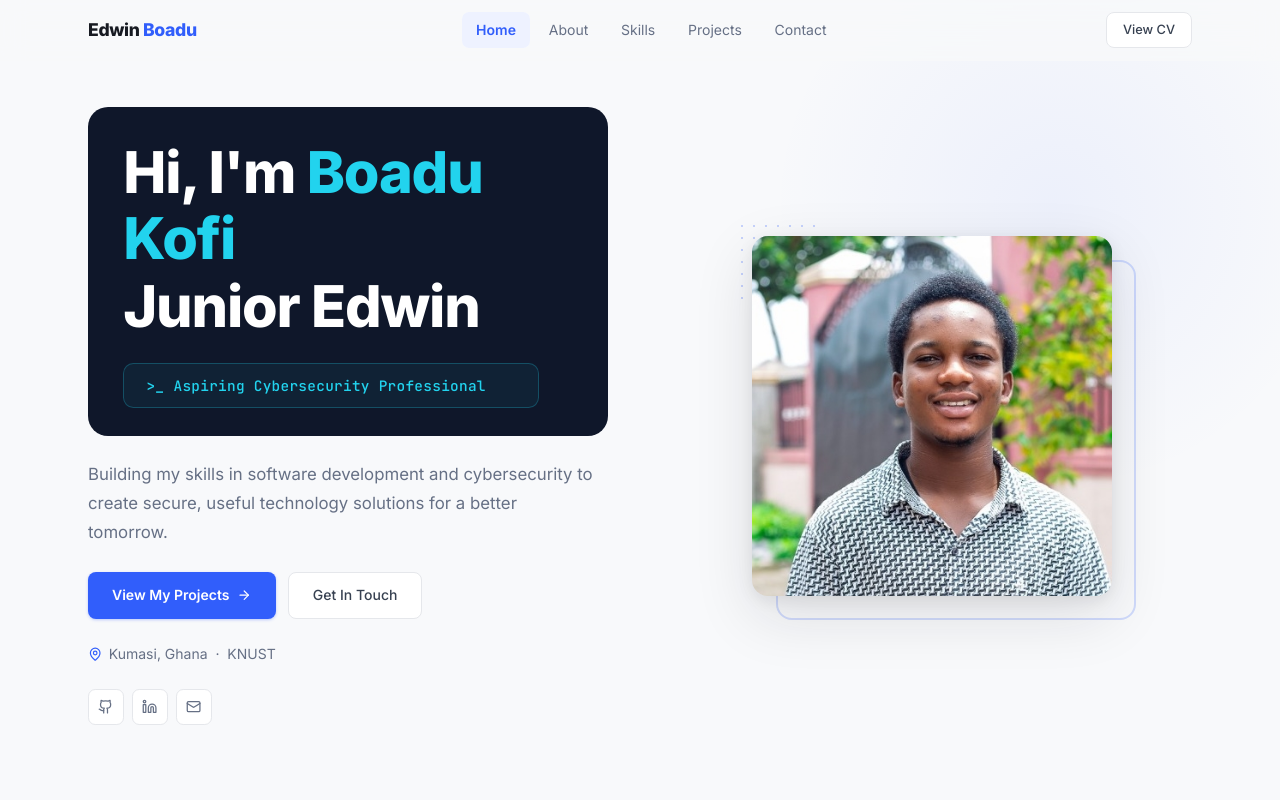
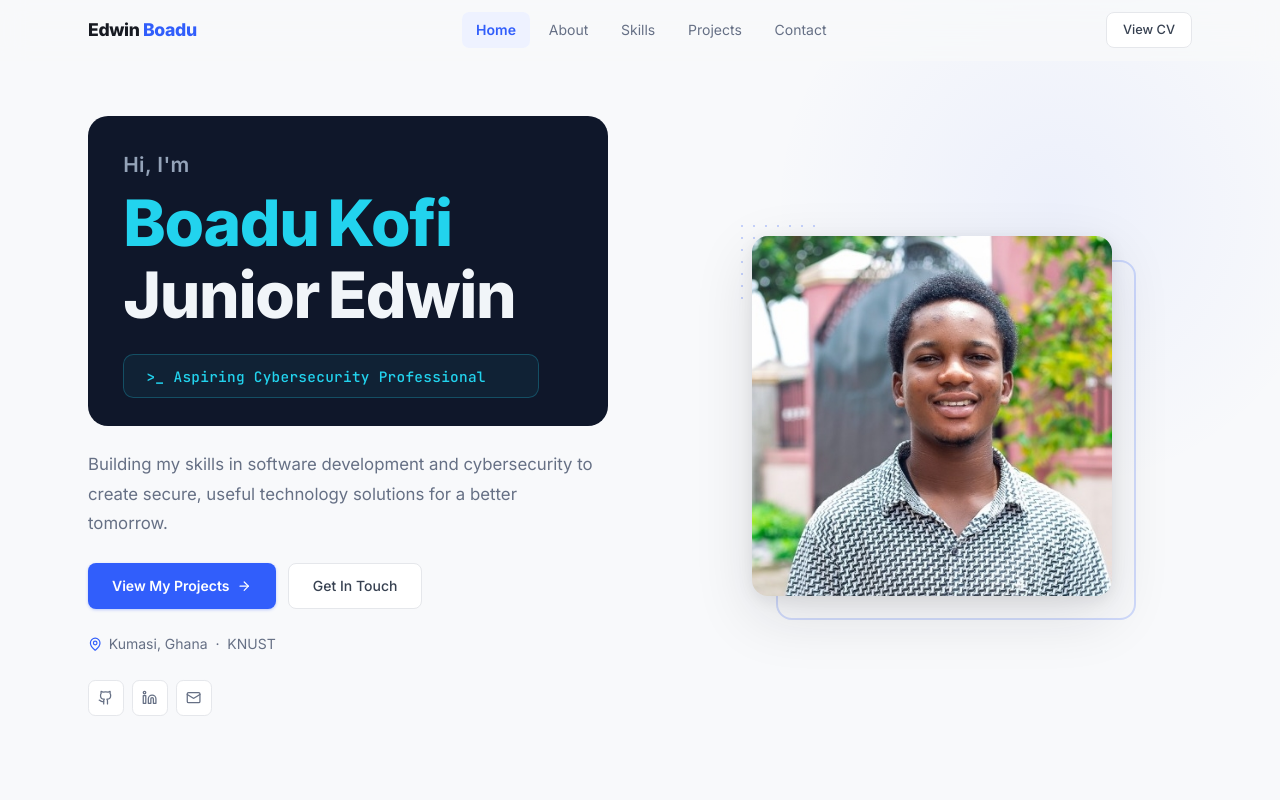
Before and after one commit to Junior09-gif/My-Portfolio, a React (Vite) app in the folder My-Portfolio-main/My-Portfolio-main/: page / in a window 1280 px wide. Shown: the top 800 px of the page. Built offline with nearby package versions, Linux system fonts and the light colour scheme.

Commit message:
Hero: word-by-word slide-up animation on name, Hi I'm as subtle label

```diff
--- a/My-Portfolio-main/My-Portfolio-main/src/components/Hero.tsx
+++ b/My-Portfolio-main/My-Portfolio-main/src/components/Hero.tsx
@@ -125,26 +125,63 @@ export default function Hero({ onOpenResume }: HeroProps) {
                 maxWidth: "100%",
                 overflow: "hidden",
               }}>
-                {/* Line 1: Hi, I'm Boadu Kofi */}
+                {/* Line 1: Hi, I'm — static */}
+                <motion.p
+                  initial={{ opacity: 0, y: 10 }}
+                  animate={{ opacity: 1, y: 0 }}
+                  transition={{ duration: 0.4, ease: [0.22, 1, 0.36, 1], delay: 0.08 }}
+                  style={{
+                    fontSize: "clamp(1rem, 2vw, 1.3rem)",
+                    fontWeight: 600, color: "#94a3b8",
+                    marginBottom: "0.4rem",
+                    fontFamily: "var(--font-sans)",
+                    letterSpacing: "0.02em",
+                  }}
+                >
+                  Hi, I'm
+                </motion.p>
+
+                {/* Name: BOADU KOFI — animated word by word */}
+                <div style={{ overflow: "hidden", marginBottom: "0.1rem" }}>
                   <h1 style={{
-                  fontSize: "clamp(2rem, 4.5vw, 3.6rem)",
-                  fontWeight: 800, letterSpacing: "-0.02em", lineHeight: 1.15,
-                  marginBottom: "0.1rem",
-                  whiteSpace: "normal",
+                    fontSize: "clamp(2.4rem, 5.5vw, 4rem)",
+                    fontWeight: 800, letterSpacing: "-0.02em", lineHeight: 1.1,
+                    display: "flex", flexWrap: "wrap", gap: "0 0.55rem",
                   }}>
-                  <span style={{ color: "#FFFFFF" }}>Hi, I'm&nbsp;</span>
-                  <span style={{ color: "#22d3ee" }}>Boadu Kofi</span>
+                    {["Boadu", "Kofi"].map((word, i) => (
+                      <motion.span
+                        key={word}
+                        initial={{ opacity: 0, y: 30 }}
+                        animate={{ opacity: 1, y: 0 }}
+                        transition={{ duration: 0.55, ease: [0.22, 1, 0.36, 1], delay: 0.18 + i * 0.12 }}
+                        style={{ color: "#22d3ee", display: "inline-block" }}
+                      >
+                        {word}
+                      </motion.span>
+                    ))}
                   </h1>
+                </div>
 
-                {/* Line 2: Junior Edwin */}
+                {/* Name: JUNIOR EDWIN — animated word by word */}
+                <div style={{ overflow: "hidden", marginBottom: "1.5rem" }}>
                   <h1 style={{
-                  fontSize: "clamp(2rem, 4.5vw, 3.6rem)",
-                  fontWeight: 800, letterSpacing: "-0.02em", lineHeight: 1.15,
-                  color: "#FFFFFF",
-                  marginBottom: "1.5rem",
+                    fontSize: "clamp(2.4rem, 5.5vw, 4rem)",
+                    fontWeight: 800, letterSpacing: "-0.02em", lineHeight: 1.1,
+                    display: "flex", flexWrap: "wrap", gap: "0 0.55rem",
                   }}>
-                  Junior Edwin
+                    {["Junior", "Edwin"].map((word, i) => (
+                      <motion.span
+                        key={word}
+                        initial={{ opacity: 0, y: 30 }}
+                        animate={{ opacity: 1, y: 0 }}
+                        transition={{ duration: 0.55, ease: [0.22, 1, 0.36, 1], delay: 0.42 + i * 0.12 }}
+                        style={{ color: "#f1f5f9", display: "inline-block" }}
+                      >
+                        {word}
+                      </motion.span>
+                    ))}
                   </h1>
+                </div>
 
                 {/* Animated rotating role terminal pill */}
                 <motion.div
```
Lines whose indentation alone changed are shown as unchanged.
